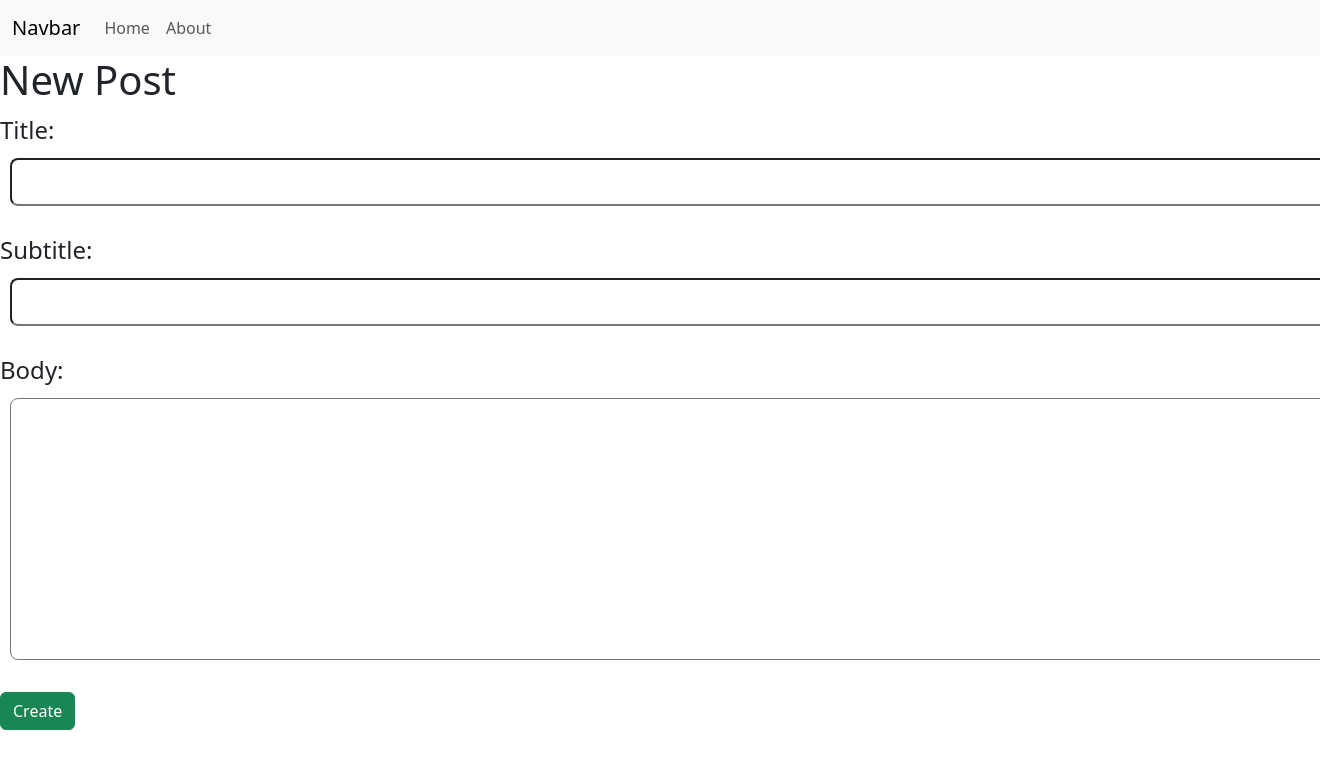
After one commit to SamuelP103/111Pt2, a Django app: page /posts/new/ in a window 1320 px wide; the page is wider, and only the part inside the window is pictured. The commit adds this page. Shown: the top 769 px of that part. Run offline with Django 5.2, Linux system fonts and the light colour scheme.

Commit message:
aboutHome

```diff
--- a/mb/config/urls.py
+++ b/mb/config/urls.py
@@ -15,8 +15,10 @@ Including another URLconf
     2. Add a URL to urlpatterns:  path('blog/', include('blog.urls'))
 """
 from django.contrib import admin
-from django.urls import path
+from django.urls import include, path
 
 urlpatterns = [
     path('admin/', admin.site.urls),
+    path("posts/", include("posts.urls")),
+    path("", include("pages.urls")),
 ]
--- /dev/null
+++ b/mb/pages/urls.py
@@ -0,0 +1,7 @@
+from django.urls import path
+from .views import HomePageView, AboutPageView
+
+urlpatterns = [
+    path("", HomePageView.as_view(), name="home"),
+    path ("about/", AboutPageView.as_view(), name="about"),
+]
--- a/mb/posts/admin.py
+++ b/mb/posts/admin.py
@@ -1,7 +1,7 @@
 from django.contrib import admin
 from .models import Post
 
-class PostAdmin(admin.ModeAdmin):
+class PostAdmin(admin.ModelAdmin):
     list_display = ['title', 'subtitle', 'body']
 
 admin.site.register(Post, PostAdmin)
--- a/mb/posts/models.py
+++ b/mb/posts/models.py
@@ -1,4 +1,5 @@
 from django.db import models
+from django.urls import reverse
 
 class Post(models.Model):
     title = models.CharField(max_length=128)
@@ -9,3 +10,6 @@ class Post(models.Model):
 
     def __str__(self):
         return self.title
+
+    def get_absolute_url(self):
+        return reverse("detail", args=[self.id])
--- /dev/null
+++ b/mb/posts/urls.py
@@ -0,0 +1,9 @@
+from django.urls import path
+from posts import views
+
+
+urlpatterns = [
+    path("", views.PostListView.as_view(), name="list"),
+    path("<int:pk>/", views.PostListView.as_view(), name="detail"),
+    path("new/", views.PostCreateView.as_view(), name="new"),
+]
--- a/mb/posts/views.py
+++ b/mb/posts/views.py
@@ -9,6 +9,13 @@ from .models import Post
 class PostListView(ListView):
     template_name = "posts/list.html"
     model = Post
+
+    def get_context_data(self, **kwargs):
+        context = super().get_context_data(**kwargs)
+        context["post_list"] = Post.objects.order_by(
+            "created_on").reverse()
+        return context
+
 class PostDetailView(DetailView):
     template_name = "posts/detail.html"
     model = Post
--- a/mb/static/css/base.css
+++ b/mb/static/css/base.css
@@ -0,0 +1,17 @@
+form > p > input,
+form > p > textarea
+
+{
+    width:100%;
+    margin: 10px;
+    padding: 10px;
+    border-radius: 8px;
+}
+
+form > p > label {
+    width: 100%;
+    font-size: 24px;
+}
+#id_title {
+    color: red;
+}
--- a/mb/templates/base.html
+++ b/mb/templates/base.html
@@ -0,0 +1,30 @@
+{% load static %}
+<!DOCTYPE html>
+<html lang="en">
+<head>
+    <meta charset="UTF-8">
+    <meta name="viewport" content="width=device-width, initial-scale=1.0">
+    <title>{% block title %}{% endblock title %}</title>
+    <link href="https://cdn.jsdelivr.net/npm/bootstrap@5.3.3/dist/css/bootstrap.min.css" rel="stylesheet" integrity="sha384-QWTKZyjpPEjISv5WaRU9OFeRpok6YctnYmDr5pNlyT2bRjXh0JMhjY6hW+ALEwIH" crossorigin="anonymous">
+    <link href="{% static 'css/base.css' %}" rel="stylesheet">
+</head>
+
+<body>
+    <nav class="navbar navbar-expand-lg bg-body-tertiary">
+        <div class="container-fluid">
+          <a class="navbar-brand" href="#">Navbar</a>
+          <button class="navbar-toggler" type="button" data-bs-toggle="collapse" data-bs-target="#navbarNavAltMarkup" aria-controls="navbarNavAltMarkup" aria-expanded="false" aria-label="Toggle navigation">
+            <span class="navbar-toggler-icon"></span>
+          </button>
+          <div class="collapse navbar-collapse" id="navbarNavAltMarkup">
+            <div class="navbar-nav">
+              <a class="nav-link" href="{% url 'home' %}">Home</a>
+              <a class="nav-link" href="{% url 'about' %}">About</a>
+            </div>
+          </div>
+        </div>
+      </nav>
+    {% block content %}{% endblock content %}
+    <script src="https://cdn.jsdelivr.net/npm/bootstrap@5.3.3/dist/js/bootstrap.bundle.min.js" integrity="sha384-YvpcrYf0tY3lHB60NNkmXc5s9fDVZLESaAA55NDzOxhy9GkcIdslK1eN7N6jIeHz" crossorigin="anonymous"></script>
+</body>
+</html>
--- /dev/null
+++ b/mb/templates/posts/new.html
@@ -0,0 +1,12 @@
+{%  extends 'base.html' %}
+{% block title  %}New Post{% endblock title  %}
+
+
+{% block content  %}
+<h1>New Post</h1>
+<form method="POST">
+    {% csrf_token  %}
+    {{ form.as_p }}
+    <input type="submit" class="btn btn-success" value="Create">
+</form>
+{%  endblock content %}
```
Also changed, not shown: mb/pages/views.py (+7 -2 lines), mb/templates/pages/about.html (+11 -0 lines), mb/templates/pages/home.html (+9 -0 lines), mb/templates/posts/list.html (+11 -7 lines), mb/posts/migrations/0001_initial.py, mb/static/img/people.jpeg (added).
